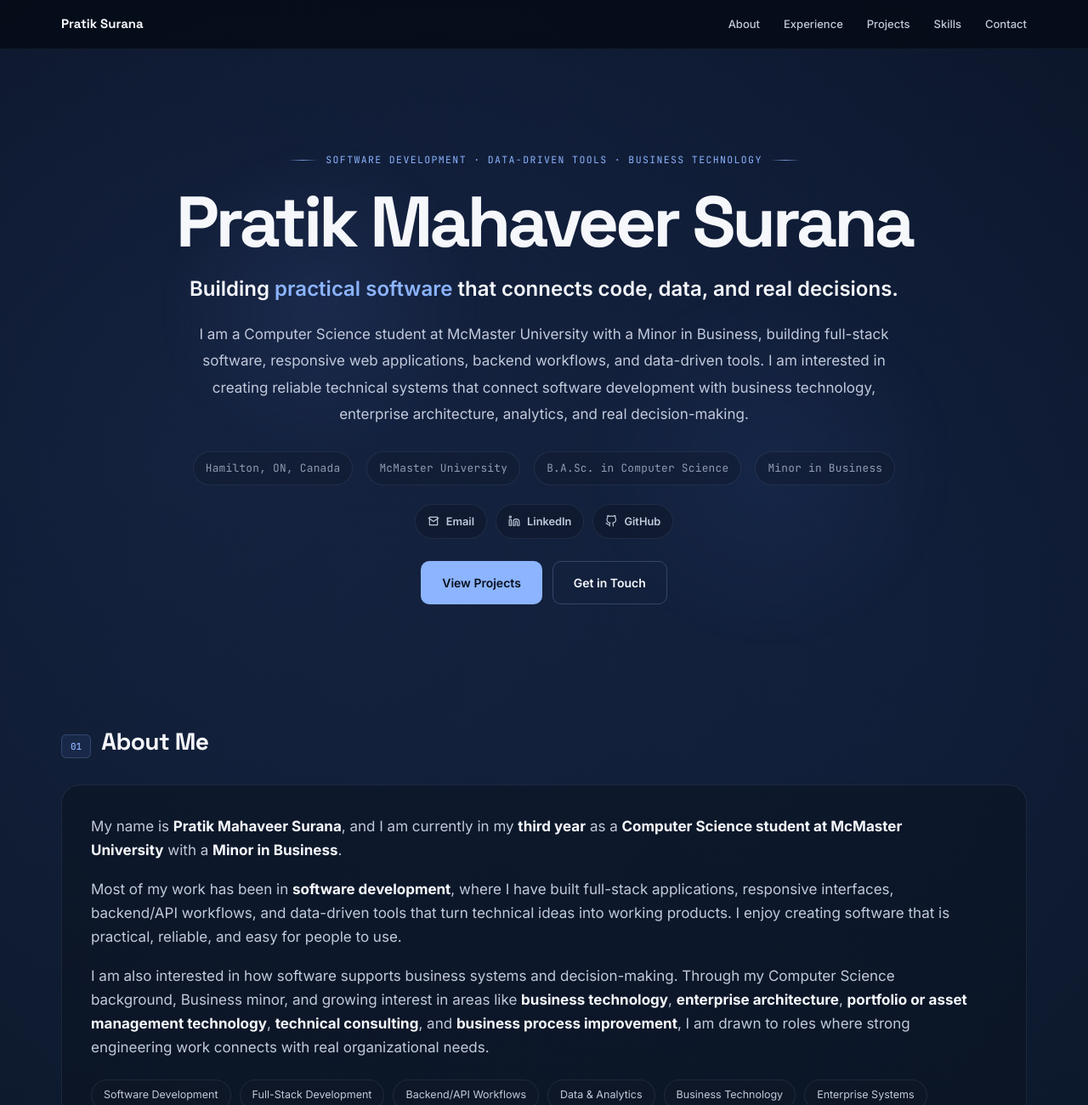
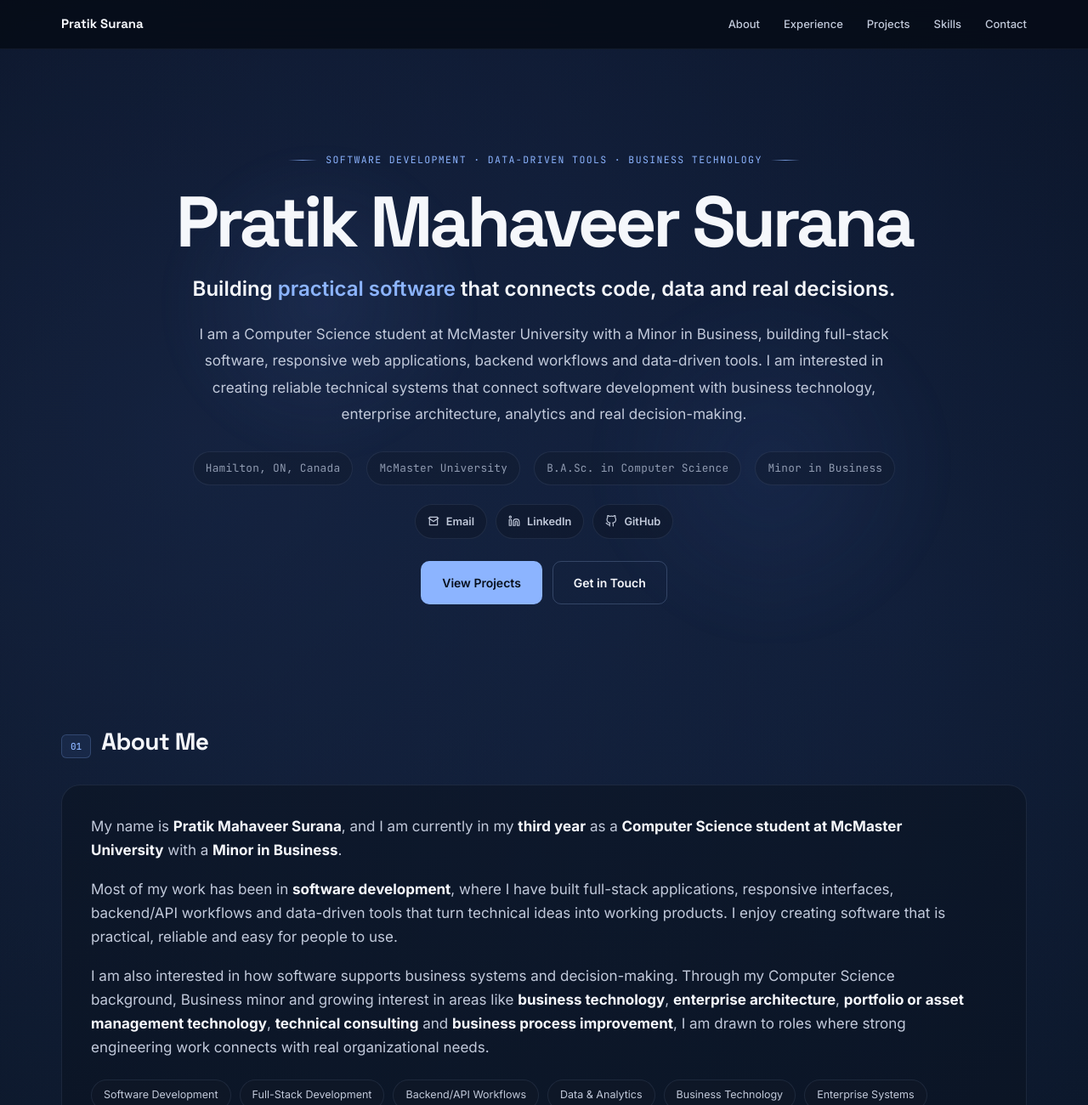
Before and after one commit to PratikSurana123/Pratik_Portfolio, a plain HTML site: page index.html in a window 1280 px wide. Shown: the top 1300 px of the page at 85% size. Drawn offline with Linux system fonts and the light colour scheme.

Commit message:
Refactor HTML content for clarity and consistency

```diff
--- a/index.html
+++ b/index.html
@@ -556,8 +556,8 @@
   <div class="hero-shell reveal in">
     <div class="hero-kicker mono">software development · data-driven tools · business technology</div>
     <h1>Pratik Mahaveer Surana</h1>
-    <div class="role">Building <span class="accent-text">practical software</span> that connects code, data, and real decisions.</div>
-    <p class="desc">I am a Computer Science student at McMaster University with a Minor in Business, building full-stack software, responsive web applications, backend workflows, and data-driven tools. I am interested in creating reliable technical systems that connect software development with business technology, enterprise architecture, analytics, and real decision-making.</p>
+    <div class="role">Building <span class="accent-text">practical software</span> that connects code, data and real decisions.</div>
+    <p class="desc">I am a Computer Science student at McMaster University with a Minor in Business, building full-stack software, responsive web applications, backend workflows and data-driven tools. I am interested in creating reliable technical systems that connect software development with business technology, enterprise architecture, analytics and real decision-making.</p>
     <div class="hero-meta">
       <span>Hamilton, ON, Canada</span>
       <span>McMaster University</span>
@@ -590,8 +590,8 @@
   <div class="about-wrap reveal">
     <div class="about-text">
       <p>My name is <strong>Pratik Mahaveer Surana</strong>, and I am currently in my <strong>third year</strong> as a <strong>Computer Science student at McMaster University</strong> with a <strong>Minor in Business</strong>.</p>
-      <p>Most of my work has been in <strong>software development</strong>, where I have built full-stack applications, responsive interfaces, backend/API workflows, and data-driven tools that turn technical ideas into working products. I enjoy creating software that is practical, reliable, and easy for people to use.</p>
-      <p>I am also interested in how software supports business systems and decision-making. Through my Computer Science background, Business minor, and growing interest in areas like <strong>business technology</strong>, <strong>enterprise architecture</strong>, <strong>portfolio or asset management technology</strong>, <strong>technical consulting</strong>, and <strong>business process improvement</strong>, I am drawn to roles where strong engineering work connects with real organizational needs.</p>
+      <p>Most of my work has been in <strong>software development</strong>, where I have built full-stack applications, responsive interfaces, backend/API workflows and data-driven tools that turn technical ideas into working products. I enjoy creating software that is practical, reliable and easy for people to use.</p>
+      <p>I am also interested in how software supports business systems and decision-making. Through my Computer Science background, Business minor and growing interest in areas like <strong>business technology</strong>, <strong>enterprise architecture</strong>, <strong>portfolio or asset management technology</strong>, <strong>technical consulting</strong> and <strong>business process improvement</strong>, I am drawn to roles where strong engineering work connects with real organizational needs.</p>
       <div class="about-focus">
         <span class="focus-chip">Software Development</span>
         <span class="focus-chip">Full-Stack Development</span>
```
